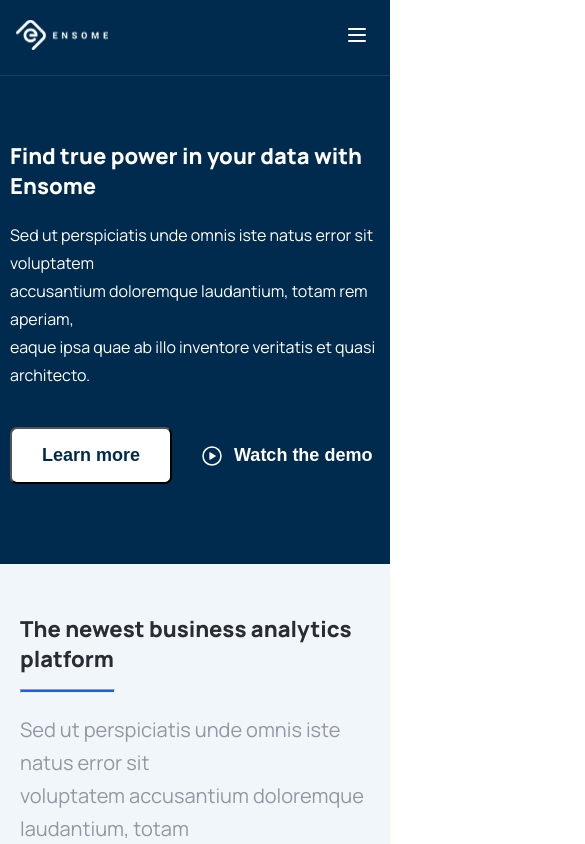
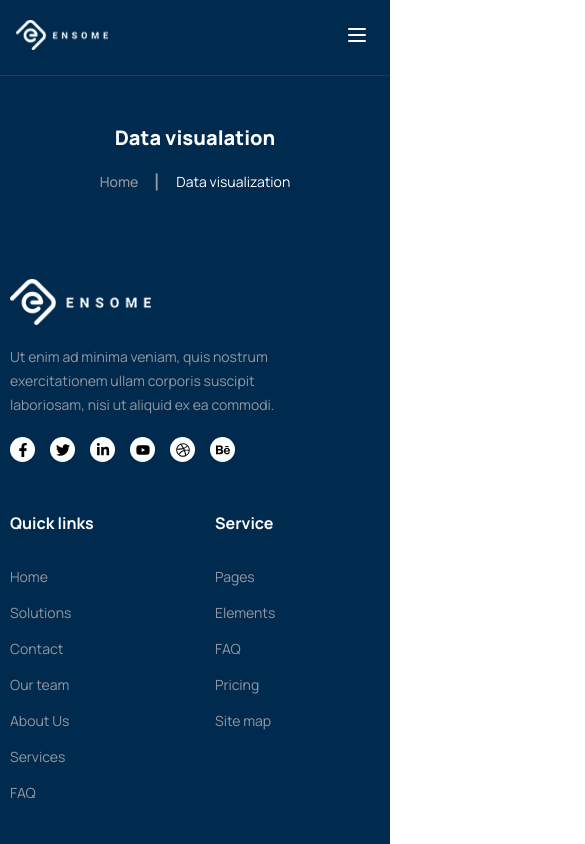
Before and after one commit to paulinasprojects/ensome-dev, a React (Vite) app: page /solutions/1 in a window 390 px wide. Before the commit this address led to /. Shown: the top 844 px of the page, 585 px wide, since content can reach past the window. Built offline with nearby package versions, Linux system fonts and the light colour scheme.

Commit message:
added single solutions page + responsive single solutions top hero

```diff
--- a/src/App.tsx
+++ b/src/App.tsx
@@ -8,6 +8,7 @@ import SolutionsPage from "./pages/solutions-page"
 import OurTeamPage from "./pages/our-team-page"
 import ContactUsPage from "./pages/contact-us-page"
 import FaqPage from "./pages/faq-page"
+import SingleSolutionPage from "./pages/single-solution-page"
 
 const App = () => {
   return (
@@ -20,6 +21,7 @@ const App = () => {
       <Route path="/contact-us" element={<MainLayout><ContactUsPage/></MainLayout>}/>
       <Route path="/faq" element={<MainLayout><FaqPage/></MainLayout>}/>
       <Route path="/services/:id" element={<MainLayout><SingleServiceDetailsPage/></MainLayout>}/>
+      <Route path="/solutions/:id" element={<MainLayout><SingleSolutionPage/></MainLayout>}/>
       <Route path="*" element={<Navigate to="/"/>}/>
     </Routes>
   )
--- /dev/null
+++ b/src/components/single-solution-top-hero.tsx
@@ -0,0 +1,13 @@
+import "@/styles/single-solution-top-hero.scss";
+import Breadcrumb from "./breadcrumb";
+
+const SingleSolutionTopHero = () => {
+  return (
+    <div className="single-solution-top-hero-container">
+      <span>Data visualation</span>
+      <Breadcrumb href="/solutions/1" title="Data visualization"/>
+    </div>
+  )
+}
+
+export default SingleSolutionTopHero
--- a/src/components/solutions-cards.tsx
+++ b/src/components/solutions-cards.tsx
@@ -1,11 +1,15 @@
-import "@/styles/solutions-cards.scss";
+import { useNavigate } from "react-router-dom";
+import { MdOutlineArrowRightAlt } from "react-icons/md";
+import { SolutionsData } from "@/lib/data";
 import TitleHeading from "./title-heading";
-import { SolutionsData } from "@/lib/data";
 import IconComponent from "./icon";
-import { MdOutlineArrowRightAlt } from "react-icons/md";
 import { Circle } from "./common/icons";
 
+import "@/styles/solutions-cards.scss";
+
 const SolutionsCards = () => {
+  const navigate = useNavigate();
+
   return (
     <div className="solutions-cards-main-container">
       <div className="solutions-cards-title-container">
@@ -26,7 +30,7 @@ const SolutionsCards = () => {
                 </span>
               ))}
             </div>
-              <button className="solutions-card-button">Read More <MdOutlineArrowRightAlt className="solutions-card-button-icon"/></button>
+              <button onClick={() => navigate("/solutions/1")} className="solutions-card-button">Read More <MdOutlineArrowRightAlt className="solutions-card-button-icon"/></button>
           </div>
         ))}
       </div>
--- /dev/null
+++ b/src/pages/single-solution-page.tsx
@@ -0,0 +1,11 @@
+import SingleSolutionTopHero from "@/components/single-solution-top-hero"
+
+const SingleSolutionPage = () => {
+  return (
+    <div>
+      <SingleSolutionTopHero/>
+    </div>
+  )
+}
+
+export default SingleSolutionPage
--- /dev/null
+++ b/src/styles/single-solution-top-hero.scss
@@ -0,0 +1,36 @@
+@import "./responsive.scss";
+
+.single-solution-top-hero-container {
+  background-color: var(--primary-dark-blue);
+  padding-top: 100px;
+  padding-bottom: 160px;
+  padding-left: 160px;
+  display: flex;
+  flex-direction: column;
+  align-items: center;
+  gap: 20px;
+
+  @include ms {
+    padding-left: 20px;
+    padding-right: 20px;
+  }
+
+  @include sm {
+    padding-top: 50px;
+    padding-left: 10px;
+    padding-right: 10px;
+    padding-bottom: 35px;
+  }
+}
+
+.single-solution-top-hero-container > span {
+  color: var(--white);
+  font-size: var(--heading-one);
+  font-weight: 800;
+  line-height: var(--leading-xxl);
+
+  @include sm {
+    font-size: var(--heading-five);
+    line-height: var(--leading-sm);
+  }
+}
```
